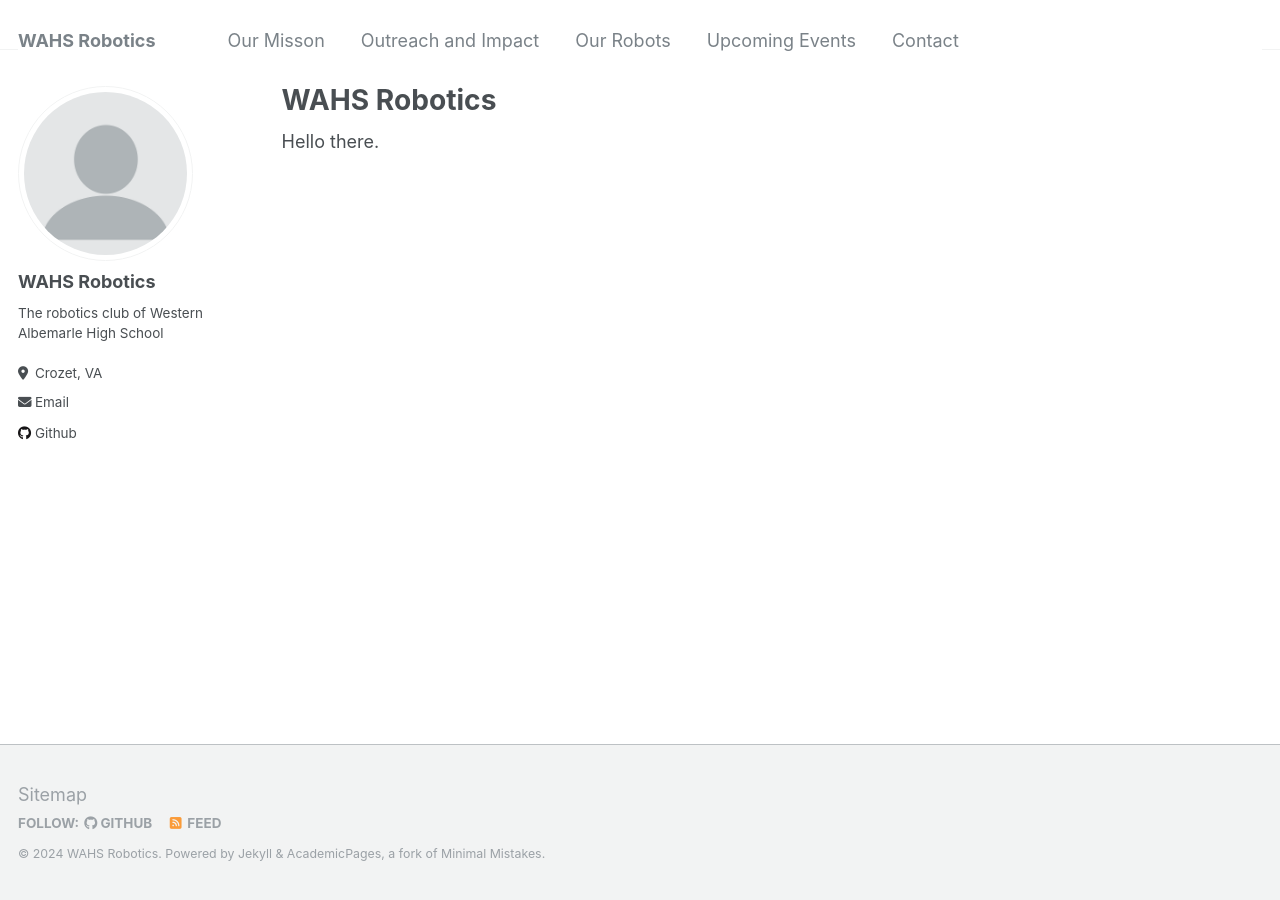
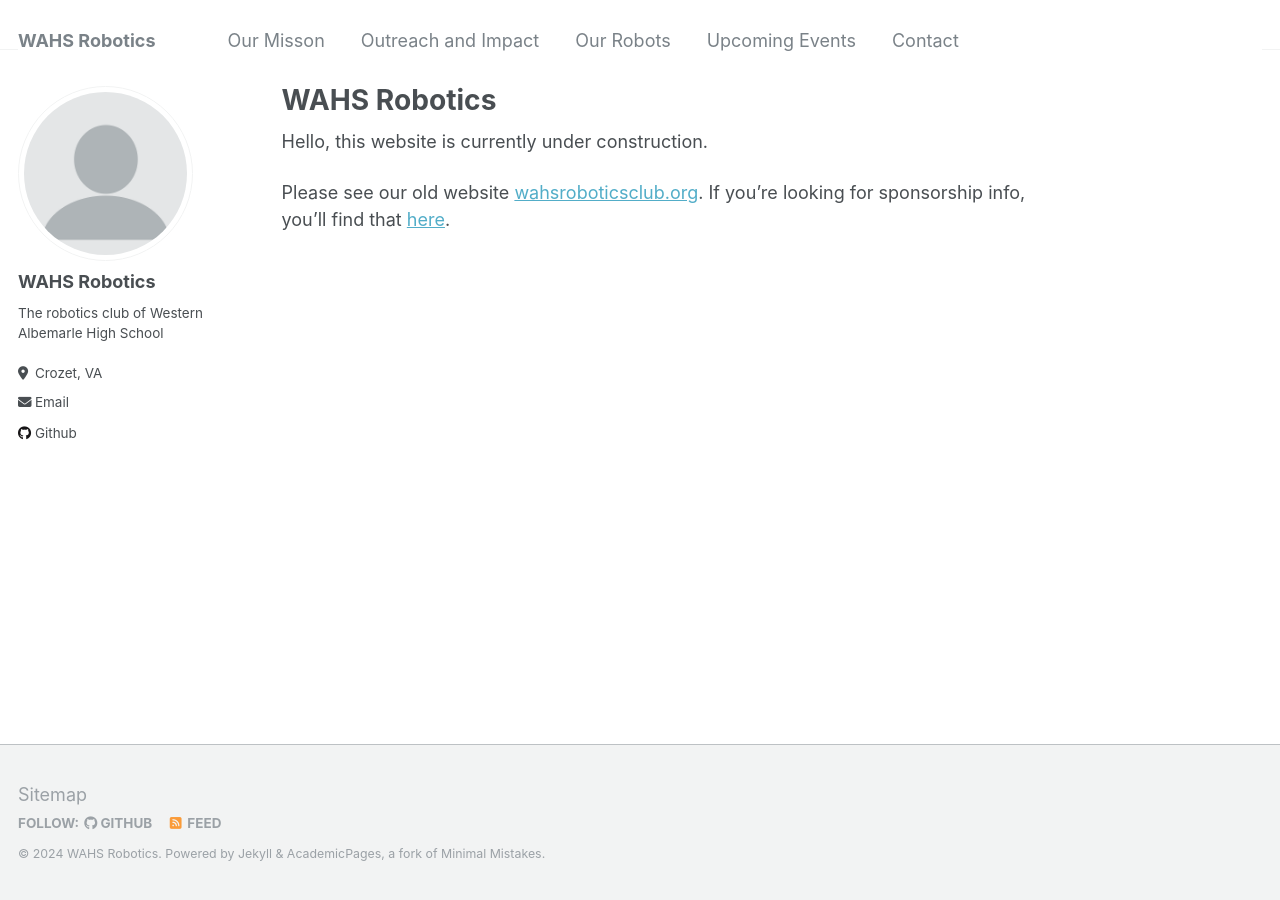
Before and after one commit to WAHS-Robotics-Club/WAHS-Robotics-Club.github.io, a Jekyll site: the page built from _pages/about.md, in a window 1280 px wide. Built offline with Jekyll 4.4.1, drawn with Linux system fonts in a browser that asks for light colours.

Commit message:
Update about.md

```diff
--- a/_pages/about.md
+++ b/_pages/about.md
@@ -7,4 +7,6 @@ redirect_from:
   - /about.html
 ---
 
-Hello there.
+Hello, this website is currently under construction.
+
+Please see our old website [wahsroboticsclub.org](https://www.wahsroboticsclub.org). If you're looking for sponsorship info, you'll find that [here](https://wahs-robotics-club.github.io/sponsorship-info/).
```
